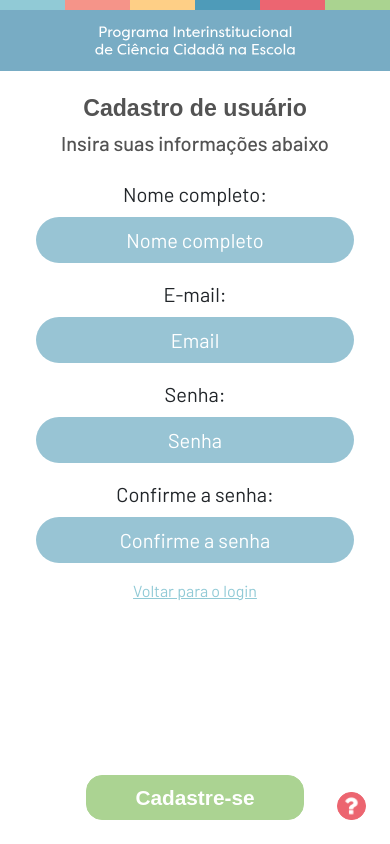
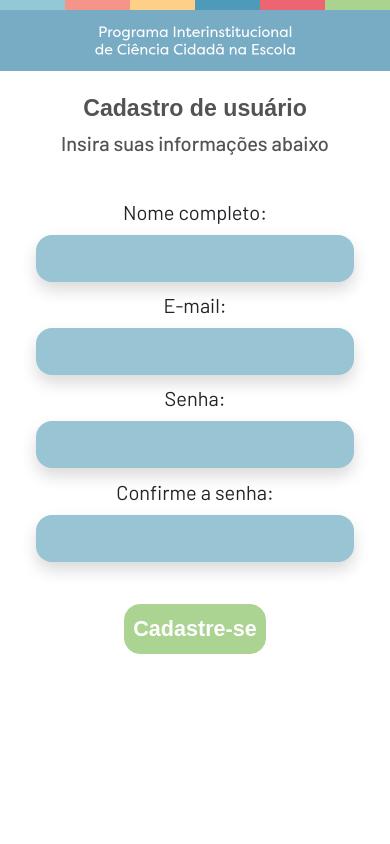
Before and after one commit to VRI-UFPR/CienciaNaEscola, a React (Create React App) app: page /signup in a window 390 px wide. Built offline with nearby package versions, Linux system fonts and the light colour scheme; a web font is replaced by a local one.

Commit message:
#230[FIX]: changed fields (commented) and fixed design/responsiveness

```diff
--- a/src/pages/SignUpPage.jsx
+++ b/src/pages/SignUpPage.jsx
@@ -1,10 +1,9 @@
 import { React, useState, useRef } from 'react';
 import NavBar from '../components/Navbar';
-import RoundedButton from '../components/RoundedButton';
 import TextButton from '../components/TextButton';
 import axios from 'axios';
 import Alert from '../components/Alert';
-import { Link, useNavigate } from 'react-router-dom';
+import { useNavigate } from 'react-router-dom';
 
 const signUpPageStyles = `
     .font-barlow {
@@ -35,6 +34,19 @@ const signUpPageStyles = `
     .login-forgot-pw{
         color: #91CAD6;
     }
+
+    .margin-item{
+        margin-bottom: 1vh;
+    }
+
+    .margin-title{
+        margin-bottom: 5vh;
+    }
+
+    .padding-item{
+        padding: 1vh;
+    }
+
 `;
 
 function SignUpPage(props) {
@@ -42,6 +54,9 @@ function SignUpPage(props) {
     const [email, setEmail] = useState('');
     const [password, setPassword] = useState('');
     const [passwordConf, setPasswordConf] = useState('');
+    /*  const [username, setUsername] = useState('');
+    const [institution, setInstitution] = useState('');
+    const [role, setRole] = useState(''); */
     const modalRef = useRef(null);
     const navigate = useNavigate();
 
@@ -50,7 +65,7 @@ function SignUpPage(props) {
     const validatePasswordMatch = () => password === passwordConf;
 
     const validatePassword = () => {
-        const passwordRegex = /^(?=.*[a-z])(?=.*[A-Z])(?=.*\d)(?=.*[@$!%*?&])[A-Za-z\d@$!%*?&]{8,}$/;
+        const passwordRegex = /^(?=.*[!@#$%^&*()-_+=\\|[\]{};:'",<.>/?]).*(?=.*[A-Z]).*(?=.*[a-z]).{8,}$/;
 
         return password.match(passwordRegex);
     };
@@ -60,18 +75,46 @@ function SignUpPage(props) {
         return email.trim() === '' || emailRegex.test(email);
     };
 
+    const validateName = () => {
+        const nameRegex = /^[A-Za-z\s]+$/;
+        return name.trim() === '' || nameRegex.test(name);
+    };
+
+    /*     const validateUsername = () => {
+        const usernameRegex = /^[A-Za-z0-9_]+$/;
+        return username.trim() === '' || usernameRegex.test(username);
+    };
+
+    const validateInstitution = () => {
+        const institutionRegex = /^[A-Za-z\s]+$/;
+        return institution.trim() === '' || institutionRegex.test(institution);
+    };
+
+    const validateRole = () => {
+        const roleRegex = /(USER|APLICATOR|PUBLISHER|COORDINATOR|ADMIN)/;
+        return role.trim() === '' || roleRegex.test(role);
+    }; */
+
     const signUpHandler = (event) => {
         event.preventDefault();
         if (!validateEmptyFields()) {
             modalRef.current.showModal({ title: 'Falha no cadastro: preencha todos os campos' });
         } else if (!validateEmail()) {
             modalRef.current.showModal({ title: 'Falha no cadastro: email inválido' });
+        } else if (!validateName()) {
+            modalRef.current.showModal({ title: 'Falha no cadastro: nome inválido' });
         } else if (!validatePassword()) {
             modalRef.current.showModal({
                 title: 'Falha no cadastro: a senha deve ter ao menos oito dígitos, caractere especial, letra maiúscula e letra minúscula',
             });
         } else if (!validatePasswordMatch()) {
             modalRef.current.showModal({ title: 'Falha no cadastro: as senhas não coincidem' });
+            /*  } else if (!validateUsername()) {
+            modalRef.current.showModal({ title: 'Falha no cadastro: nome de usuário inválido' });
+        } else if (!validateInstitution()) {
+            modalRef.current.showModal({ title: 'Falha no cadastro: insituição inválida' });
+        } else if (!validateRole()) {
+            modalRef.current.showModal({ title: 'Falha no cadastro: função inválida' }); */
         } else {
             axios
                 .post('https://genforms.c3sl.ufpr.br/api/user/signUp', {
@@ -96,86 +139,123 @@ function SignUpPage(props) {
     return (
         <div className="d-flex flex-column font-barlow min-vh-100">
             <NavBar showNavTogglerMobile={false} showNavTogglerDesktop={false} />
-            <div className="d-flex flex-column flex-grow-1 p-4 p-lg-5">
-                <div className="row flex-column align-items-center flex-grow-1 w-100 m-0">
+            <div className="d-flex flex-column align-items-center flex-grow-1 p-4 p-lg-5">
+                <div className="row flex-column align-items-center flex-grow-1 w-100">
                     <div className="col-12 col-lg-8">
-                        <div className="text-center w-100 mb-4 mb-lg-5">
+                        <div className="text-center w-100 margin-title">
                             <h1 className="color-dark-gray font-century-gothic fs-3 fw-bold pb-2 m-0">Cadastro de usuário</h1>
                             <h2 className="color-dark-gray fs-5 fw-medium m-0">Insira suas informações abaixo</h2>
                         </div>
-                        <div className="text-center w-100 mb-3">
+                        <div className="text-center margin-item w-100">
                             <label htmlFor="name-input" className="form-label fs-5">
                                 Nome completo:
                             </label>
                             <input
                                 id="name-input"
-                                className="ce-input bg-glacier-blue text-white rounded-pill text-center fs-5 border-0 p-2 w-100"
-                                placeholder="Nome completo"
+                                className={`shadow ce-input bg-glacier-blue padding-item rounded-4 text-center fs-5 border-0 w-100 ${
+                                    validateName() ? 'text-white' : 'text-danger'
+                                }`}
+                                placeholder=""
                                 type="text"
                                 value={name}
                                 onChange={(e) => setName(e.target.value)}
                             />
                         </div>
-                        <div className="text-center w-100 mb-3">
+                        <div className="text-center margin-item w-100">
                             <label htmlFor="email-input" className="form-label fs-5">
                                 E-mail:
                             </label>
                             <input
                                 id="email-input"
-                                className={`ce-input bg-glacier-blue rounded-pill text-center fs-5 border-0 p-2 w-100 ${
+                                className={`shadow ce-input bg-glacier-blue padding-item rounded-4 text-center fs-5 border-0 w-100 ${
                                     validateEmail() ? 'text-white' : 'text-danger'
                                 }`}
-                                placeholder="Email"
+                                placeholder=""
                                 type="email"
                                 value={email}
                                 onChange={(e) => setEmail(e.target.value)}
                             />
                         </div>
-                        <div className="text-center w-100 mb-3">
+                        <div className="text-center margin-item w-100">
                             <label htmlFor="password-input" className="form-label fs-5">
                                 Senha:
                             </label>
                             <input
                                 id="password-input"
-                                className={`ce-input bg-glacier-blue rounded-pill text-center fs-5 border-0 p-2 w-100 ${
+                                className={`shadow ce-input bg-glacier-blue padding-item rounded-4 text-center fs-5 border-0 w-100 ${
                                     validatePassword() ? 'text-white' : 'text-danger'
                                 }`}
-                                placeholder="Senha"
+                                placeholder=""
                                 type="password"
                                 value={password}
                                 onChange={(e) => setPassword(e.target.value)}
                             />
                         </div>
-                        <div className="text-center w-100 mb-3">
+                        <div className="text-center margin-title w-100">
                             <label htmlFor="password-conf-input" className="form-label fs-5">
                                 Confirme a senha:
                             </label>
                             <input
                                 id="password-conf-input"
-                                className={`ce-input bg-glacier-blue rounded-pill text-center fs-5 border-0 p-2 w-100 ${
+                                className={`shadow ce-input bg-glacier-blue padding-item rounded-4 text-center fs-5 border-0 w-100 ${
                                     validatePasswordMatch() && validatePassword() ? 'text-white' : 'text-danger'
                                 }`}
-                                placeholder="Confirme a senha"
+                                placeholder=""
                                 type="password"
                                 value={passwordConf}
                                 onChange={(e) => setPasswordConf(e.target.value)}
                             />
                         </div>
-                        <div className="text-center w-100">
-                            <Link to={'/login'} className="login-forgot-pw pb-2 fs-6">
-                                Voltar para o login
-                            </Link>
+                        {/* <div className="text-center margin-item w-100">
+                            <label htmlFor="username-input" className="form-label fs-5">
+                                Nome de usuário:
+                            </label>
+                            <input
+                                id="username-input"
+                                className={`shadow ce-input bg-glacier-blue padding-item rounded-4 text-center fs-5 border-0 p-2 w-100 ${
+                                    validateUsername() ? 'text-white' : 'text-danger'
+                                }`}
+                                placeholder="Nome de usuário"
+                                type="text"
+                                value={username}
+                                onChange={(e) => setUsername(e.target.value)}
+                            />
                         </div>
+                        <div className="text-center margin-item w-100">
+                            <label htmlFor="institution-input" className="form-label fs-5">
+                                Instituição:
+                            </label>
+                            <input
+                                id="v-input"
+                                className={`shadow ce-input bg-glacier-blue padding-item rounded-4 text-center fs-5 border-0 w-100 ${
+                                    validateInstitution() ? 'text-white' : 'text-danger'
+                                }`}
+                                placeholder="Instituição"
+                                type="text"
+                                value={institution}
+                                onChange={(e) => setInstitution(e.target.value)}
+                            />
+                        </div>
+                        <div className="text-center margin-titles w-100">
+                            <label htmlFor="role-input" className="form-label fs-5">
+                                Papel:
+                            </label>
+                            <input
+                                id="role-input"
+                                className={`shadow ce-input bg-glacier-blue padding-item rounded-4s text-center fs-5 border-0 w-100 ${
+                                    validateRole() ? 'text-white' : 'text-danger'
+                                }`}
+                                placeholder="Papel"
+                                type="text"
+                                value={role}
+                                onChange={(e) => setRole(e.target.value)}
+                            />
+                        </div> */}
                     </div>
-                </div>
-
-                <div className="row justify-content-between w-100 mt-5 mx-0">
-                    <div className="col-1"></div>
-                    <div className="col-auto align-items-center p-0">
-                        <TextButton className="px-5" hsl={[97, 43, 70]} text="Cadastre-se" onClick={signUpHandler} />
-                    </div>
-                    <div className="col-1 d-flex align-items-end justify-content-end p-0">
-                        <RoundedButton role="link" onClick={() => navigate('/help')} />
+                    <div className="row flex-column  align-items-center g-0">
+                        <div className="col-auto">
+                            <TextButton hsl={[97, 43, 70]} text="Cadastre-se" className="fs-4 px-2 py-2" onClick={signUpHandler} />
+                        </div>
                     </div>
                 </div>
             </div>
```
